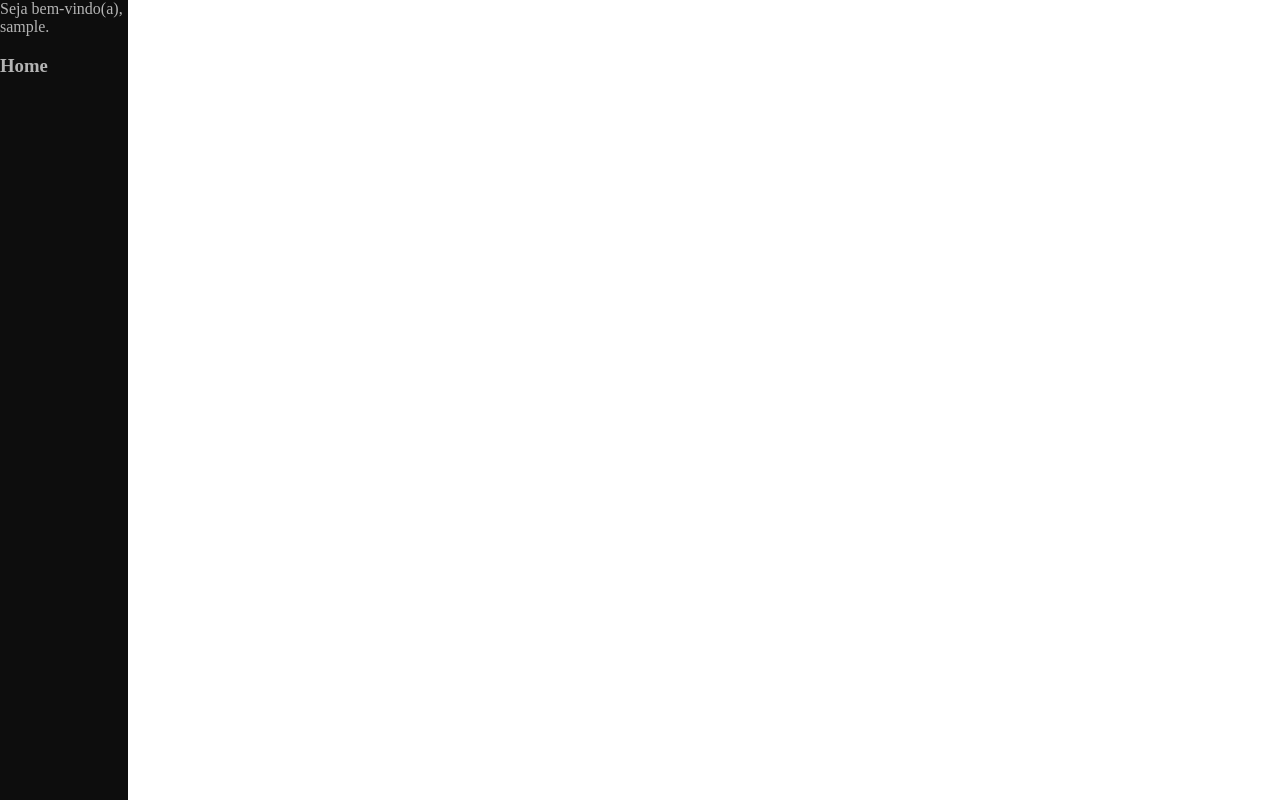
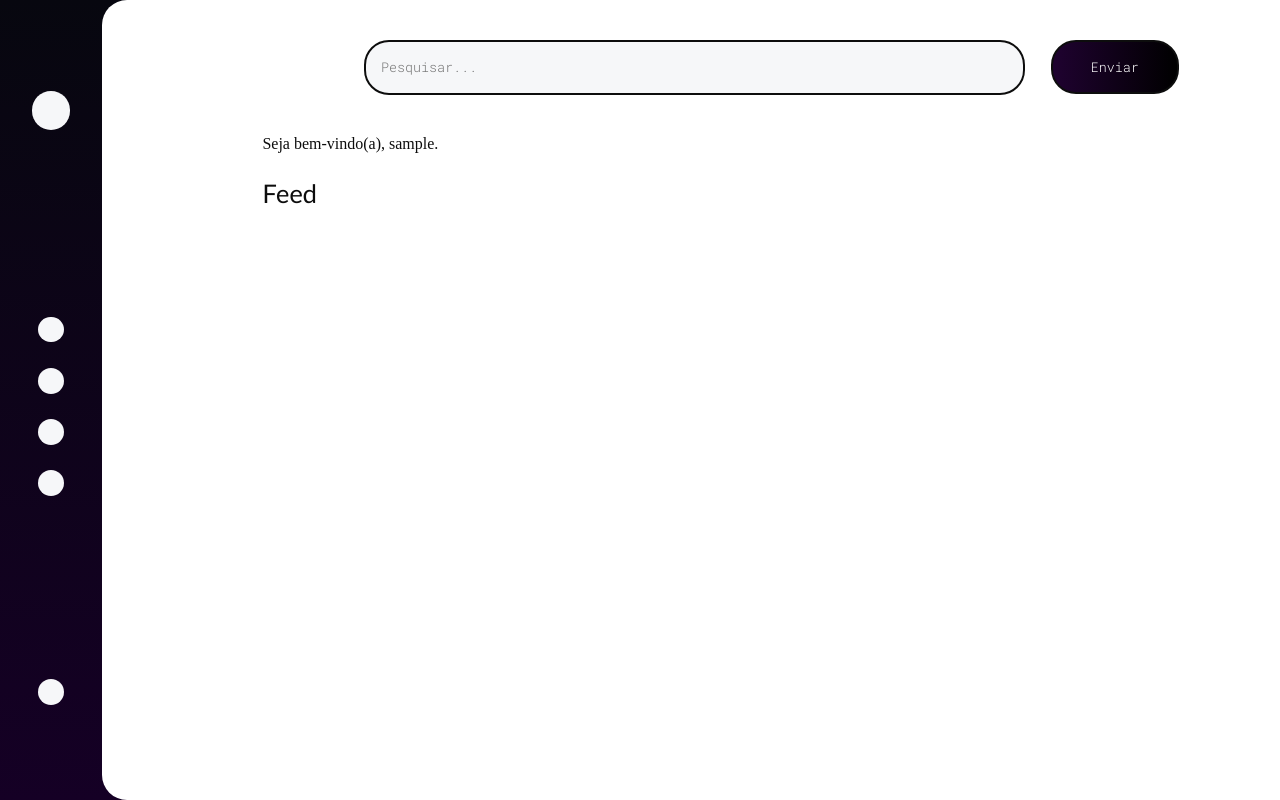
Before and after one commit to ArandaCampos/Colunistas, a Django app: page /post/1/ in a window 1280 px wide. Run offline with Django 4.2, Linux system fonts and the light colour scheme; the visitor is signed in with stand-in values (Sample User, id 1).

Commit message:
UX home II

```diff
--- a/static/css/style.css
+++ b/static/css/style.css
@@ -1,4 +1,5 @@
-@import url('https://fonts.googleapis.com/css2?family=Roboto+Mono:ital,wght@0,100;0,300;0,600;1,500&display=swap');
+@import url('https://fonts.googleapis.com/css2?family=Merriweather:ital,wght@0,300;0,400;0,900;1,400&family=Roboto+Mono:ital,wght@0,100;0,300;0,600;1,500&display=swap');
+@import url('https://fonts.googleapis.com/css2?family=Lato:wght@300;400;700;900&display=swap');
 
 :root{
     --gray: #F6F7F9;
@@ -9,7 +10,7 @@
     --yellow: #E3F84A;
 }
 
-*{padding:none; border: none; }
+*{ padding:none; border: none; text-decoration: none; }
 
 /* ------- TAGS ------- */
 html, body {
@@ -32,39 +33,19 @@
     gap: 3vw;
 }
 
-p, h2{
-    font-family: 'Roboto Mono', monospace;
-    color: var(--black);
-    font-weight: 300;
-}
-
-a{
-    font-weight: 500;
-    text-decoration: none;
-}
-
-ul{
-    justify-content: space-around;
-}
-
-h2{
-    margin-top: 12vh;
-    font-size: 2.5vw;
-    font-weight: 500;
-}
-
-@media (max-width: 800px){
-    h2{
-        font-size: 5vw;
-    }
-}
-
 /* ------- Pagination -------- */
 .linear-center{
     display: flex;
     flex-direction: row;
     align-items: center;
     justify-content: center;
+}
+
+.linear-left{
+    display: flex;
+    flex-direction: row;
+    align-items: flex-start;
+    justify-content: start;
 }
 
 .linear-start{
@@ -83,6 +64,20 @@
     flex-direction: column;
     align-items: center;
     justify-content: center;
+}
+
+.column-left{
+    display: flex;
+    flex-direction: column;
+    align-items: flex-start;
+    justify-content: start;
+}
+
+.column-between{
+    display: flex;
+    flex-direction: column;
+    align-items: center;
+    justify-content: space-around;
 }
 
 .page{
@@ -104,15 +99,16 @@
 
 .left-fixed{
     height: 100vh;
-    width: 10vw;
+    width: 8vw;
     position: fixed;
 }
 
 .body-left-fixed{
+    width: 92vw;
     height: 100vh;
-    width: 90vw;
     right: 0vw;
     position: fixed;
+    border-radius: 25px 0px 0px 25px;
 }
 
 .bottom-fixed{
@@ -129,10 +125,6 @@
     cursor: pointer;
 }
 
-.margin{
-    margin: 2px;
-}
-
 @media (max-width: 800px){
     .container{
         width: 100%;
@@ -146,8 +138,14 @@
 }
 
 /* ------ Texts -------- */
+
 .font-bold, .font-line, .font-normal{
-    font-family: 'Roboto Mono', monospace;
+    font-family: 'Lato', sans-serif;
+}
+
+.family-font{
+    font-family: 'Merriweather', serif;
+    font-weight: 400;
 }
 
 .font-line{
@@ -155,11 +153,15 @@
 }
 
 .font-normal{
-    font-weight: 500;
+    font-weight: 400;
 }
 
 .font-bold{
-    font-weight: 600;
+    font-weight: 700;
+}
+
+.font-extra-bold{
+    font-weight: 900;
 }
 
 .font-small{
@@ -171,6 +173,10 @@
 }
 
 .font-bigger{
+    font-size: 1.6rem;
+}
+
+.font-big-bigger{
     font-size: 2rem;
 }
 
@@ -186,6 +192,10 @@
 
 .img-small {
     width: 1.5vw;
+}
+
+.img-medium{
+    width: 2vw;
 }
 
 .link-black, .link-white{
@@ -240,7 +250,26 @@
 .line-medium{
     margin: 0vh;
     width: 40vw;
+    height: 3vh;
     border-top: 1px solid var(--clean-black);
+}
+
+.circle{
+    height: 5vw;
+    width: 5vw;
+    border-radius: 100%;
+}
+
+.circle-small{
+    height: 2vw;
+    width: 2vw;
+    border-radius: 100%;
+}
+
+.circle-medium{
+    height: 3vw;
+    width: 3vw;
+    border-radius: 100%;
 }
 
 @media (max-width: 800px){
@@ -270,13 +299,11 @@
 }
 
 .bg-gradient-dark{
-    background: rgb(41,1,65);
-    background: linear-gradient(90deg, rgba(31,2,48,1) 0%, rgba(0, 0, 0, 1) 100%);
+    background: linear-gradient(90deg,#150025 0%, #07070F 100%);
 }
 
 .bg-gradient-dark-0{
-    background: rgb(41,1,65);
-    background: linear-gradient(0deg, rgba(41,1,65,1) 0%, rgba(13, 13, 13,1) 100%);
+    background: linear-gradient(0deg, #150025 0%, #07070F 100%);
 }
 
 .color-white{
@@ -300,7 +327,7 @@
 }
 
 /* ------ Button ------ */
-.btn-medium, .btn-small, .btn-big{
+.btn-medium, .btn-small, .btn-big, .btn-small-small{
     font-family: 'Roboto Mono', monospace;
     cursor: pointer;
     padding: 2vh 0vw;
@@ -308,6 +335,10 @@
     background: linear-gradient(90deg, rgba(31,2,48,1) 0%, rgba(0, 0, 0, 1) 100%);
     color: var(--white);
     border: 2px solid var(--black);
+}
+
+.btn-small-small{
+    width: 10vw;
 }
 
 .btn-small{
@@ -322,19 +353,24 @@
     width: 30vw;
 }
 
-.btn-medium:hover, .btn-small:hover, .btn-big:hover{
+.btn-small-small:hover, .btn-small:hover.btn-medium:hover, .btn-big:hover{
     color: var(--clean-black);
     font-weight: 600;
     background: var(--white);
 }
 
-.input{
+.input, .input-research-man{
     font-family: 'Roboto Mono', monospace;
     font-weight: 500;
     height: 6.1vh;
     width: 20.8vw;
     border-radius: 25px;
     padding-left: 1.2vw;
+}
+
+.input-research-man{
+    width: 50vw;
+    border: 2px solid var(--black);
 }
 
 @media (max-width: 800px){
@@ -386,6 +422,14 @@
     padding-top: 5vh;
 }
 
+.padding-left-10{
+    padding-left: 20vh;
+}
+
+.padding-right-10{
+    padding-right: 20vh;
+}
+
 .padding-5{
     padding: 5vh 5vw;
 }
--- a/templates/posts/home.html
+++ b/templates/posts/home.html
@@ -1,4 +1,6 @@
 {% extends 'posts/base.html' %}
+
+{% load static %}
 
 {% block title %}
 Colunistas
@@ -8,21 +10,53 @@
 {% endblock %}
 
 {% block body %}
-<section class="bg-white full">
-    <section class="left-fixed bg-black color-clean-white">
-        Seja bem-vindo(a), {{ user.username }}.
-        <h1>Home</h1>
-
+<section class="bg-gradient-dark-0 full">
+    <section class="column-between evenly left-fixed color-clean-white">
+        <div>
+            <canvas class="circle-medium bg-gray"></canvas>
+        </div>
+        <div class="column-between gap-2">
+            <canvas class="circle-small bg-gray"></canvas>
+            <canvas class="circle-small bg-gray"></canvas>
+            <canvas class="circle-small bg-gray"></canvas>
+            <canvas class="circle-small bg-gray"></canvas>
+        </div>
+        <div>
+            <canvas class="circle-small bg-gray"></canvas>
+        </div>
         {% if error %}
             <p class="msg-error">{{ error }}</p>
         {% endif %}
     </section>
-    <section class="color-black body-left-fixed">
+    <section class="bg-white color-black body-left-fixed">
+        <div class="padding-top-5 padding-left-10 gap-2 linear-center">
+            <input class="input-research-man bg-gray" placeholder="Pesquisar..." type="text">
+            <button class="btn-small-small" href="">Enviar</button>
+        </div>
+        <div class="column-left padding-left-10 padding-top-5">
+            Seja bem-vindo(a), {{ user.username }}.
+            <p class="font-bigger font-normal">Feed</p>
+        </div>
         {% for post in posts %}
-            <a href="/post/{{ post.slug }}">{{ post.title }}</a>
-            <p><a href="/author/{{ post.author }}">{{ post.author|title }}</a> , {{ post.created }}</p>
-            <h3>{{ post.text|linebreaks }}</h3>
-            <span>{{ post.like }} <3</span>
+        <div class="column-left padding-left-10 padding-right-10">
+            <div class="linear-left gap-1">
+                <canvas class="circle bg-black"></canvas>
+                <div class="column-left padding-top-1">
+                    <a class="font-bigger font-bold color-black" href="/post/{{ post.slug }}">{{ post.title }}</a>
+                    <div class="linear-left">
+                        <a class="font-small font-normal color-clean-black" href="/author/{{ post.author }}">{{ post.author|title }}</a>
+                        <a class="font-small font-line color-clean-black">, {{ post.created }}</a>
+                    </div>
+                </div>
+            </div>
+            <div>
+                <p class="font-bigger font-normal">{{ post.text|linebreaks }}</p>
+            </div>
+            <div class="linear-left">
+                <img class="img-medium" src="{% static 'img/like-icon.png' %}">
+                <div>{{ post.like }}</div>
+            </div>
+        </div>
         {% endfor %}
     </section>
 </section>
```
Also changed, not shown: static/img/like-icon.png (added).
